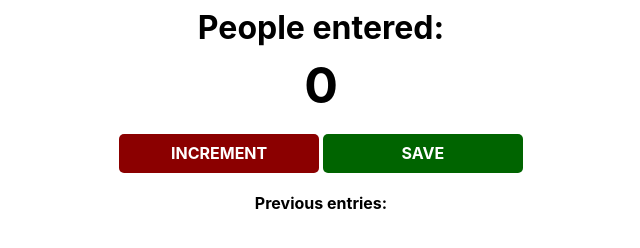
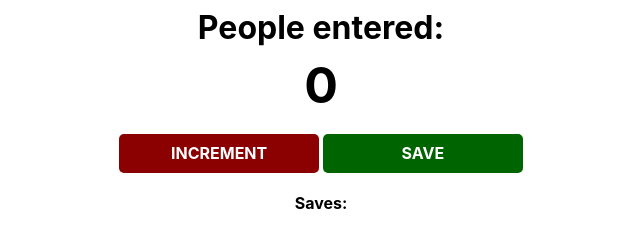
Before and after one commit to Emmlenew/scoreboard, a plain HTML site: page index.html in a window 1280 px wide. Shown: the full height of the page, 319-959 px from the left. Drawn offline with nearby package versions, Linux system fonts and the light colour scheme.

Commit message:
update saves

```diff
--- a/index.html
+++ b/index.html
@@ -7,7 +7,7 @@
         <h2 id="count-el">0</h2>
         <button id="increment-btn" onclick="increment()">INCREMENT</button>
         <button id="save-btn" onclick="save()">SAVE</button>
-        <p id="save-el">Previous entries: </p>
+        <p id="save-el">Saves: </p>
         <script src="index.js">
             nnerText
         </script>
```
